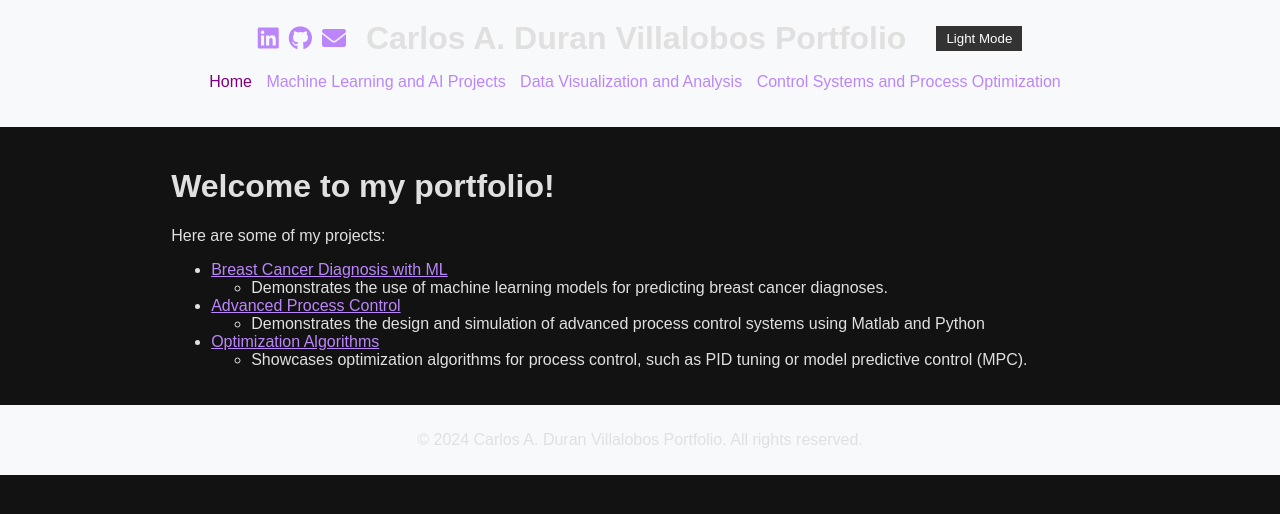
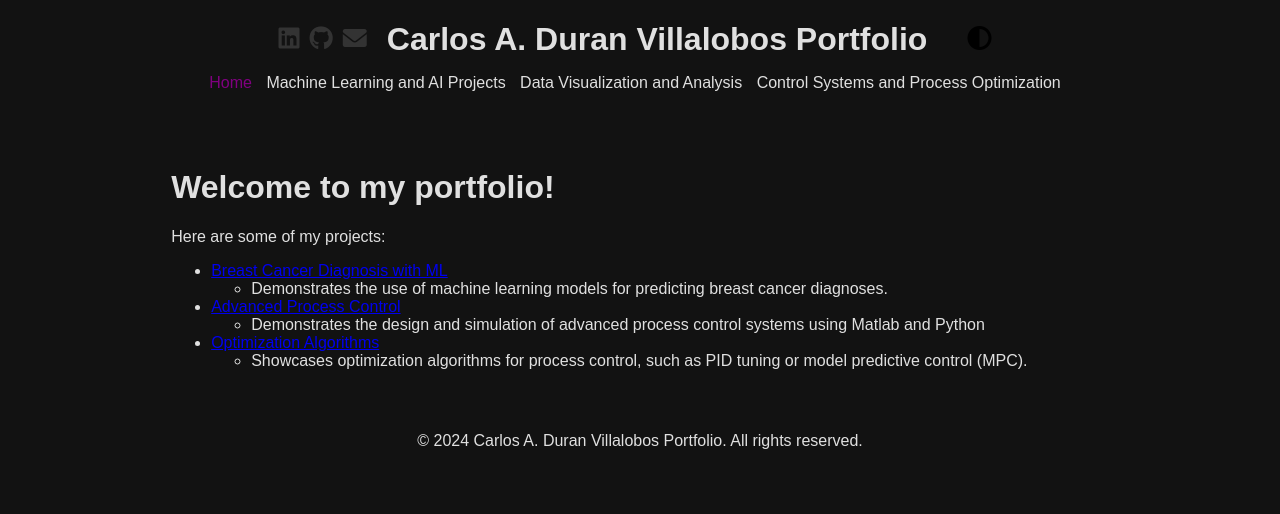
Before and after one commit to CarlosADuranVIllalobos/CarlosADuranVIllalobos.github.io, a Jekyll site: the page built from index.md, in a window 1280 px wide. Shown: the top 514 px of the page. Built offline with Jekyll 4.4.1, drawn with Linux system fonts in a browser that asks for light colours.

Commit message:
Add dark mode toggle with icon and adjust colors for dark mode

```diff
--- a/_layouts/default.html
+++ b/_layouts/default.html
@@ -16,7 +16,7 @@
         <a href="mailto:duranvillalobos.carlos@gmail.com"><i class="fas fa-envelope"></i></a>
       </div>
       <h1>{{ site.title }}</h1>
-      <button id="theme-toggle" onclick="toggleTheme()">Dark Mode</button>
+      <button id="theme-toggle" onclick="toggleTheme()"><i class="fas fa-adjust"></i></button>
       <!-- <p>{{ site.description }}</p> -->
     </div>
     <nav>
@@ -42,18 +42,18 @@
       body.classList.toggle('dark-mode');
       body.classList.toggle('light-mode');
       if (body.classList.contains('dark-mode')) {
-        themeToggle.textContent = 'Light Mode';
+        themeToggle.innerHTML = '<i class="fas fa-adjust"></i>';
       } else {
-        themeToggle.textContent = 'Dark Mode';
+        themeToggle.innerHTML = '<i class="fas fa-adjust"></i>';
       }
     }
 
     document.addEventListener('DOMContentLoaded', (event) => {
       const themeToggle = document.getElementById('theme-toggle');
       if (document.body.classList.contains('dark-mode')) {
-        themeToggle.textContent = 'Light Mode';
+        themeToggle.innerHTML = '<i class="fas fa-adjust"></i>';
       } else {
-        themeToggle.textContent = 'Dark Mode';
+        themeToggle.innerHTML = '<i class="fas fa-adjust"></i>';
       }
     });
   </script>
--- a/assets/main.css
+++ b/assets/main.css
@@ -84,14 +84,14 @@ footer {
 button#theme-toggle {
   margin-left: 10px;
   padding: 5px 10px;
-  background-color: #333;
-  color: white;
+  background-color: transparent;
   border: none;
   cursor: pointer;
+  font-size: 1.5em;
 }
 
 button#theme-toggle:hover {
-  background-color: #555;
+  color: #555;
 }
 
 body.dark-mode {
@@ -99,12 +99,16 @@ body.dark-mode {
   color: #e0e0e0;
 }
 
-body.dark-mode a {
-  color: #bb86fc;
+body.dark-mode header,
+body.dark-mode footer,
+body.dark-mode nav ul li a {
+  background-color: #121212;
+  color: #e0e0e0;
 }
 
+body.dark-mode nav ul li a.active,
 body.dark-mode nav ul li a:hover {
-  color: #ffcc00; /* Hover color in dark mode */
+  color: purple;
 }
 
 body.light-mode {
@@ -112,10 +116,14 @@ body.light-mode {
   color: #000000;
 }
 
-body.light-mode a {
-  color: #007bff;
+body.light-mode header,
+body.light-mode footer,
+body.light-mode nav ul li a {
+  background-color: #f8f9fa;
+  color: #000000;
 }
 
+body.light-mode nav ul li a.active,
 body.light-mode nav ul li a:hover {
-  color: purple; /* Hover color in light mode */
+  color: purple;
 }
```
